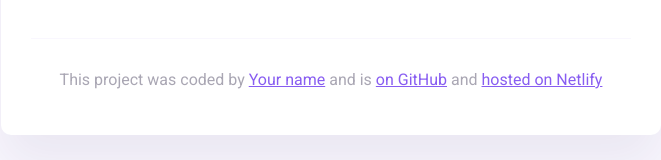
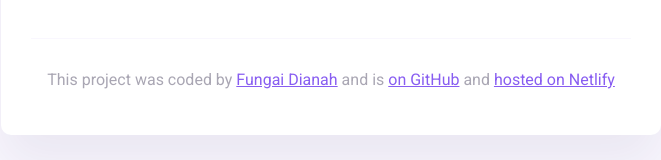
Before and after one commit to FungiDee/Github-Hosting-Challenge, a website built with Parcel: page index.html in a window 1280 px wide. Shown: the part 325-485 px from the top of the page, without its empty margins (309-970 px from the left). Built offline with nearby package versions, Linux system fonts and the light colour scheme.

Commit message:
Changed name

```diff
--- a/index.html
+++ b/index.html
@@ -47,7 +47,9 @@
       <footer>
         <p>
           This project was coded by
-          <a href="https://github.com/FungiDee" target="_blank">Your name</a>
+          <a href="https://github.com/FungiDee" target="_blank"
+            >Fungai Dianah</a
+          >
           and is
           <a
             href="https://github.com/FungiDee/Github-Hosting-Challenge"
```
